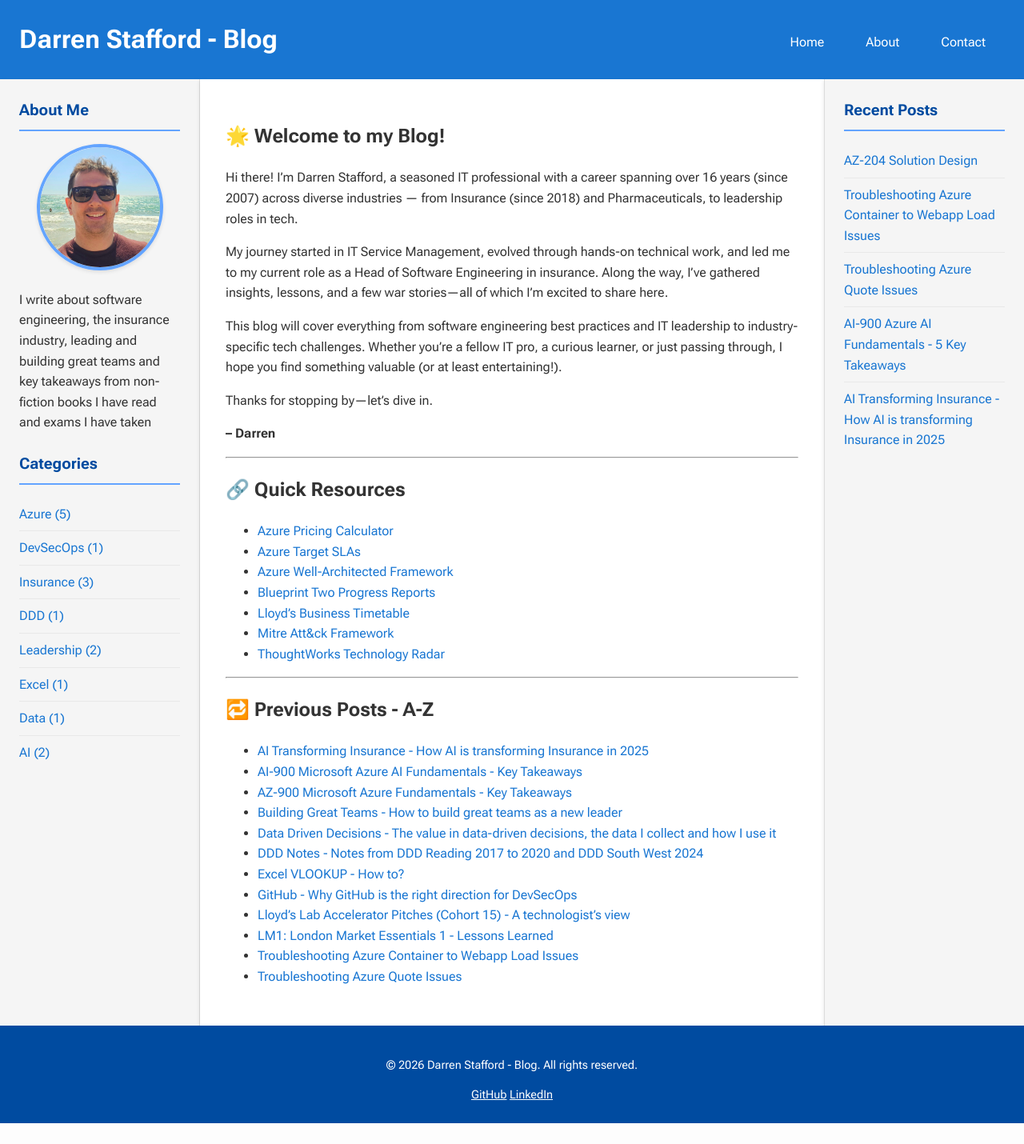
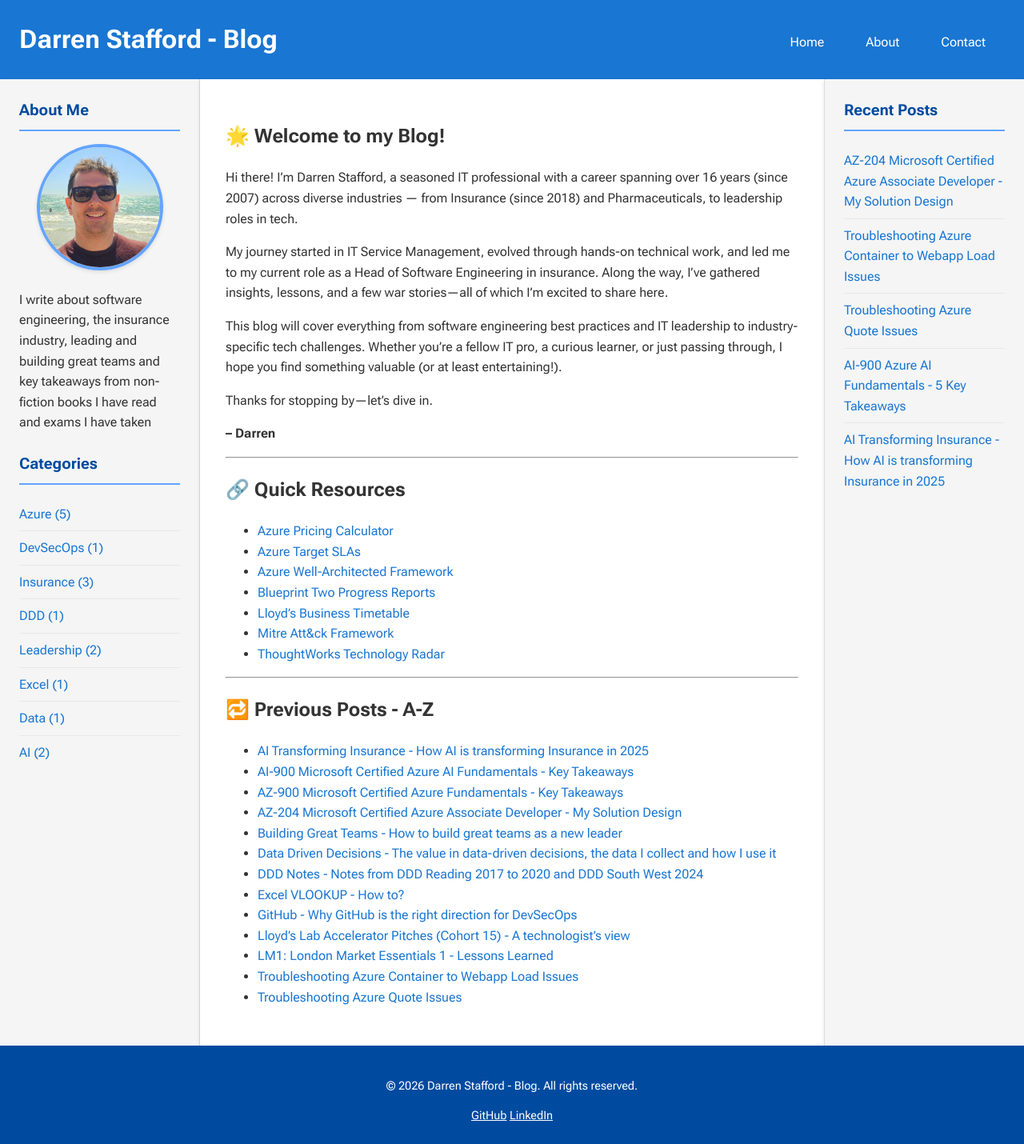
Before and after one commit to dazstaffs/blog, a Jekyll site: the page built from index.md, in a window 1280 px wide. Shown: the whole page at 80% size. Built offline with Jekyll 4.4.1, drawn with Linux system fonts in a browser that asks for light colours; before the commit the page ends 1404 px from its top, so only the background shows below that.

Commit message:
Add new post to main page and renamed the page also.

```diff
--- a/index.md
+++ b/index.md
@@ -34,8 +34,9 @@ Thanks for stopping by—let’s dive in.
 ## 🔁 Previous Posts - A-Z
 
 - [AI Transforming Insurance - How AI is transforming Insurance in 2025](_posts/2025-12-31-InsuranceAndAI.md)
-- [AI-900 Microsoft Azure AI Fundamentals - Key Takeaways](_posts/2026-02-20-AI900.md)
-- [AZ-900 Microsoft Azure Fundamentals - Key Takeaways](_posts/2025-07-25-AZ900.md)
+- [AI-900 Microsoft Certified Azure AI Fundamentals - Key Takeaways](_posts/2026-02-20-AI900.md)
+- [AZ-900 Microsoft Certified Azure Fundamentals - Key Takeaways](_posts/2025-07-25-AZ900.md)
+- [AZ-204 Microsoft Certified Azure Associate Developer - My Solution Design](_posts/2026-03-08-AZ-204SolutionDesign.md)
 - [Building Great Teams - How to build great teams as a new leader](_posts/2025-08-20-BuildingGreatTeams.md)
 - [Data Driven Decisions - The value in data-driven decisions, the data I collect and how I use it](_posts/2025-09-27-DataDrivenDecisions.md)
 - [DDD Notes - Notes from DDD Reading 2017 to 2020 and DDD South West 2024](_posts/2025-08-03-DDDNotes.md)
```
Also changed, not shown: _posts/2026-03-08-AZ-204SolutionDesign.md (renamed from _posts/2026-03-05-CosmosDBDeepDive.md, +4 -2 lines).
